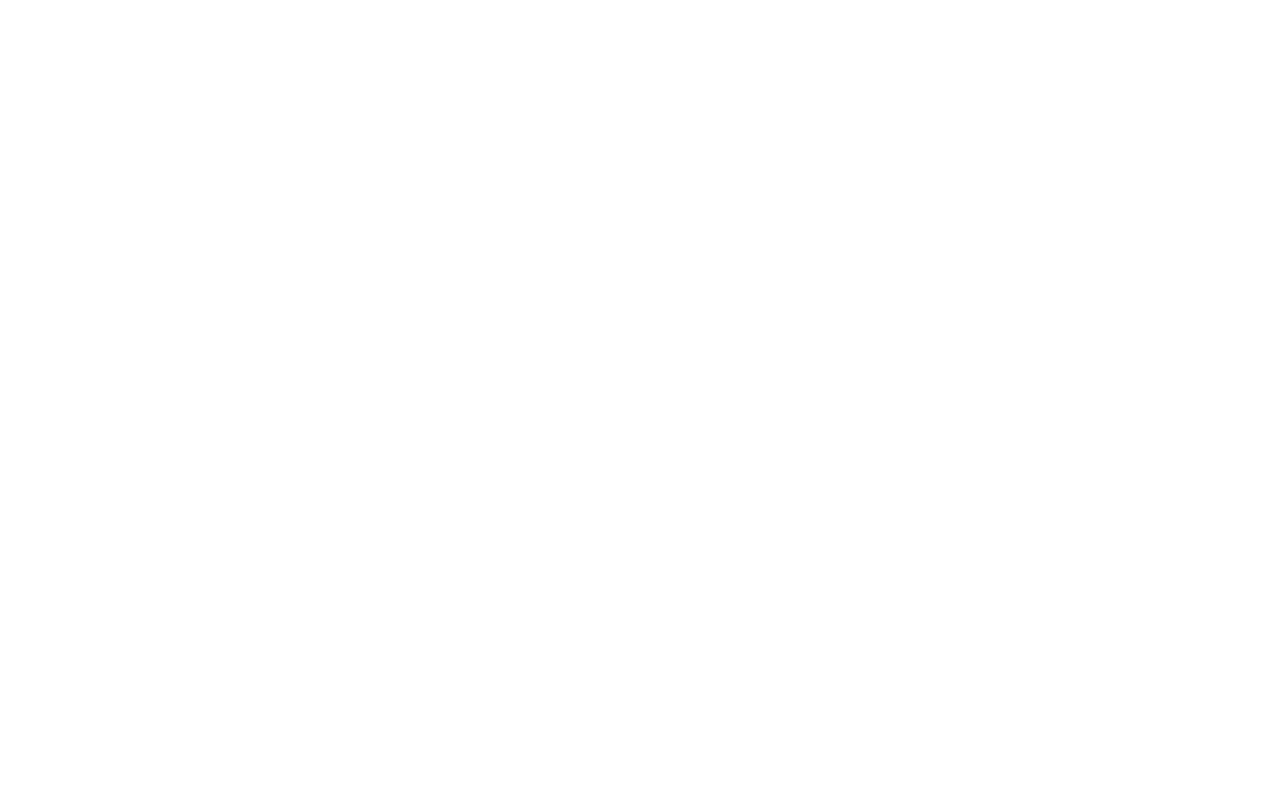
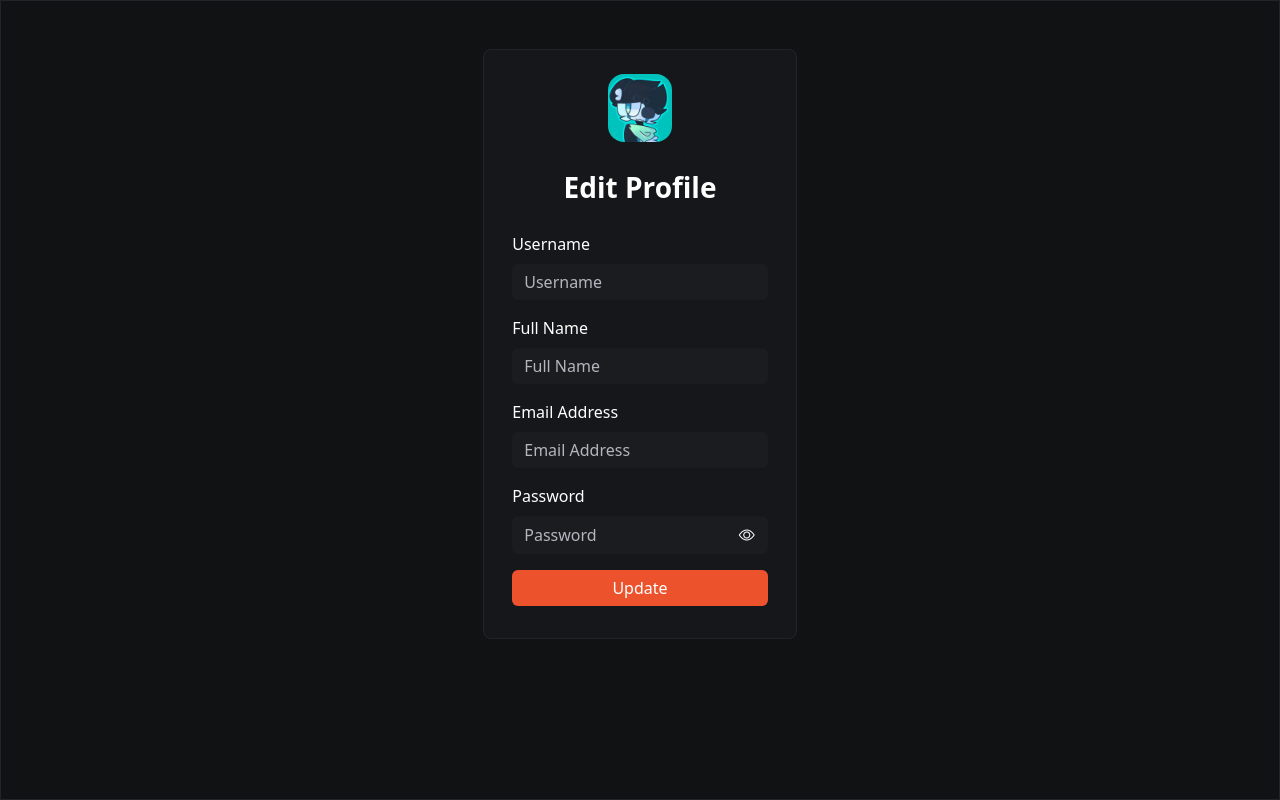
Before and after one commit to saurabhcodes25/DashView, a React (Create React App) app: page /update/1 in a window 1280 px wide. Before the commit this address had no page. Built offline with nearby package versions, Linux system fonts and the light colour scheme.

Commit message:
update using id

```diff
--- a/src/App.js
+++ b/src/App.js
@@ -16,10 +16,10 @@ function App() {
       <BrowserRouter>
         <Routes>
           <Route path="/" element={<Login />} />
-          <Route path="/home" element={<Lemon />} />
+          <Route path="/home/:id" element={<Lemon />} />
           <Route path="/hybrid" element={<HybridProxies />} />
           <Route path="/register" element={<Register />} />
-          <Route path="/update" element={<Update />} />
+          <Route path="/update/:id" element={<Update />} />
           {/* <Route path="/grid" element={<Grid />} /> */}
           {/* <Route path="/flex" element={<Flex />} /> */}
         </Routes>
--- a/src/components/Home.jsx
+++ b/src/components/Home.jsx
@@ -18,9 +18,12 @@ import React from "react";
 import { ToastContainer, toast } from "react-toastify";
 import "react-toastify/dist/ReactToastify.css";
 import { Link } from "react-router-dom";
+import { useParams } from "react-router";
 
 function Lemon() {
   const [copied, setCopied] = useState(false);
+
+  let { id } = useParams();
 
   const handleCopy = () => {
     setCopied(true);
@@ -69,7 +72,11 @@ function Lemon() {
             >
               <div className="d-flex align-items-center ">
                 <div className="me-2">
-                  <Link to={"/update"} className="btn border-0 p-0 text-grey">
+                  <Link
+                    to={`/update/${id}`}
+                    className="btn border-0 p-0 text-grey"
+
+                  >
                     <i
                       class="bi bi-pencil-square"
                       style={{ fontSize: "14px" }}
--- a/src/components/login.jsx
+++ b/src/components/login.jsx
@@ -28,9 +28,8 @@ function Login() {
       );
       alert(response.data.message);
       if (response.status === 200) {
-        const { token } = response.data;
-        localStorage.setItem("token", token);
-        navigate("/home");
+
+        navigate(`/home/${response.data.userId}`);
       }
     } catch (error) {
       alert("Error logging in");
--- a/src/components/update.jsx
+++ b/src/components/update.jsx
@@ -2,6 +2,7 @@ import { Container, Form, Button, Image } from "react-bootstrap";
 import { useState } from "react";
 import axios from "axios";
 import img from "../assets/pfp.jpeg";
+import { useParams } from "react-router-dom";
 
 function Update() {
   const [showPass, setShowPass] = useState(false);
@@ -12,6 +13,7 @@ function Update() {
     password: "",
   });
 
+  let { id } = useParams();
   const togglePass = () => setShowPass(!showPass);
 
   const handleChange = (e) => {
@@ -21,22 +23,15 @@ function Update() {
 
   const handleSubmit = async (e) => {
     e.preventDefault();
-    try {
-      const token = localStorage.getItem("token");
-
-      const response = await axios.put(
-        "http://localhost:5000/update",
-        formData,
-        {
-          headers: {
-            Authorization: `Bearer ${token}`,
-          },
-        }
-      );
-      alert(response.data.message);
-    } catch (error) {
-      alert("Error updating user");
-    }
+    formData["user_id"] = id;
+    console.log(formData);
+    axios.put("http://localhost:5000/edit", formData)
+    .then(function(response){
+      alert(response.data.message)
+    })
+    .catch(function(error){
+      alert(error)
+    })
   };
 
   return (
```
Also changed, not shown: 1 other file (tests, documents, lock files or other folders).
